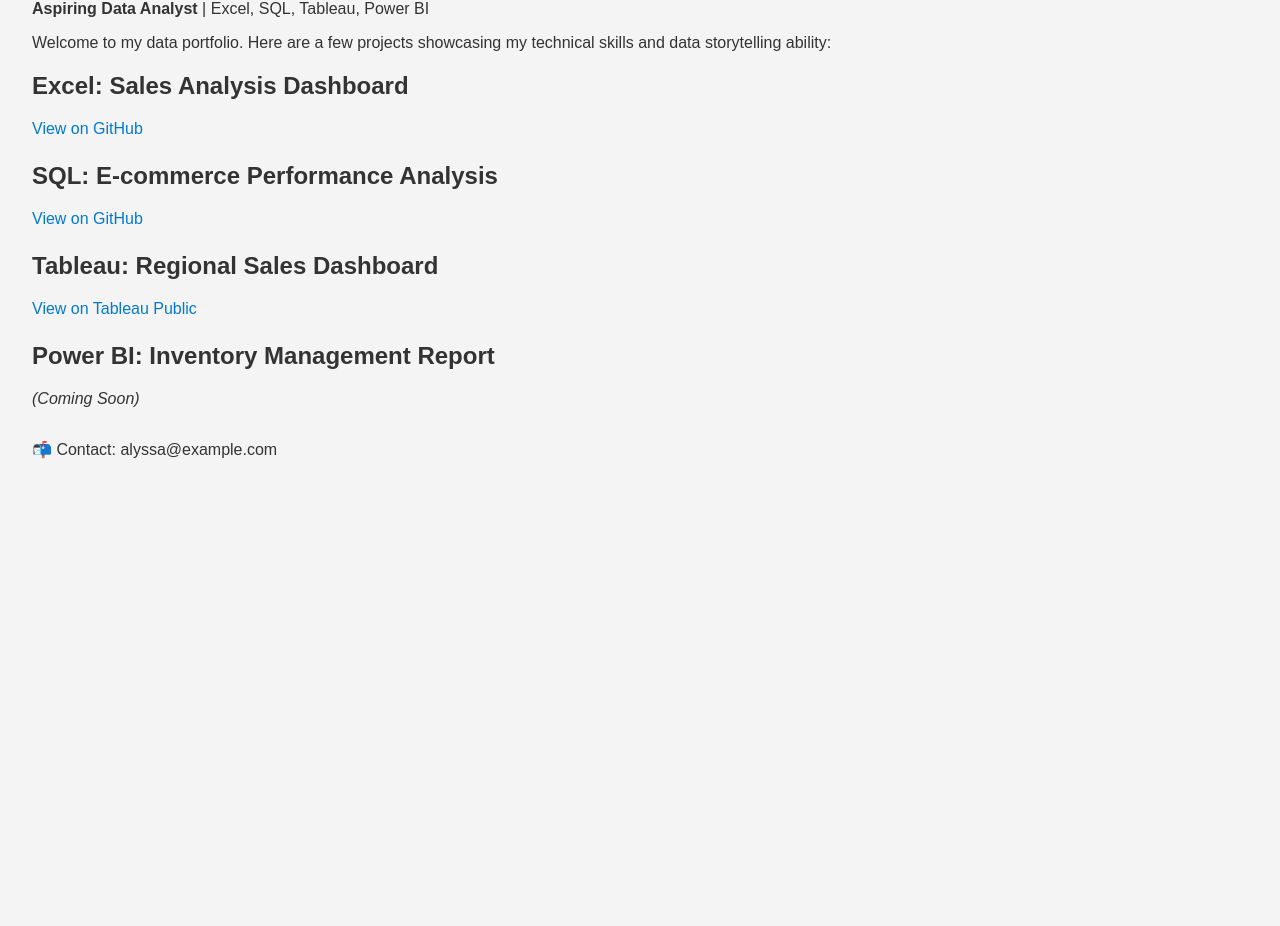
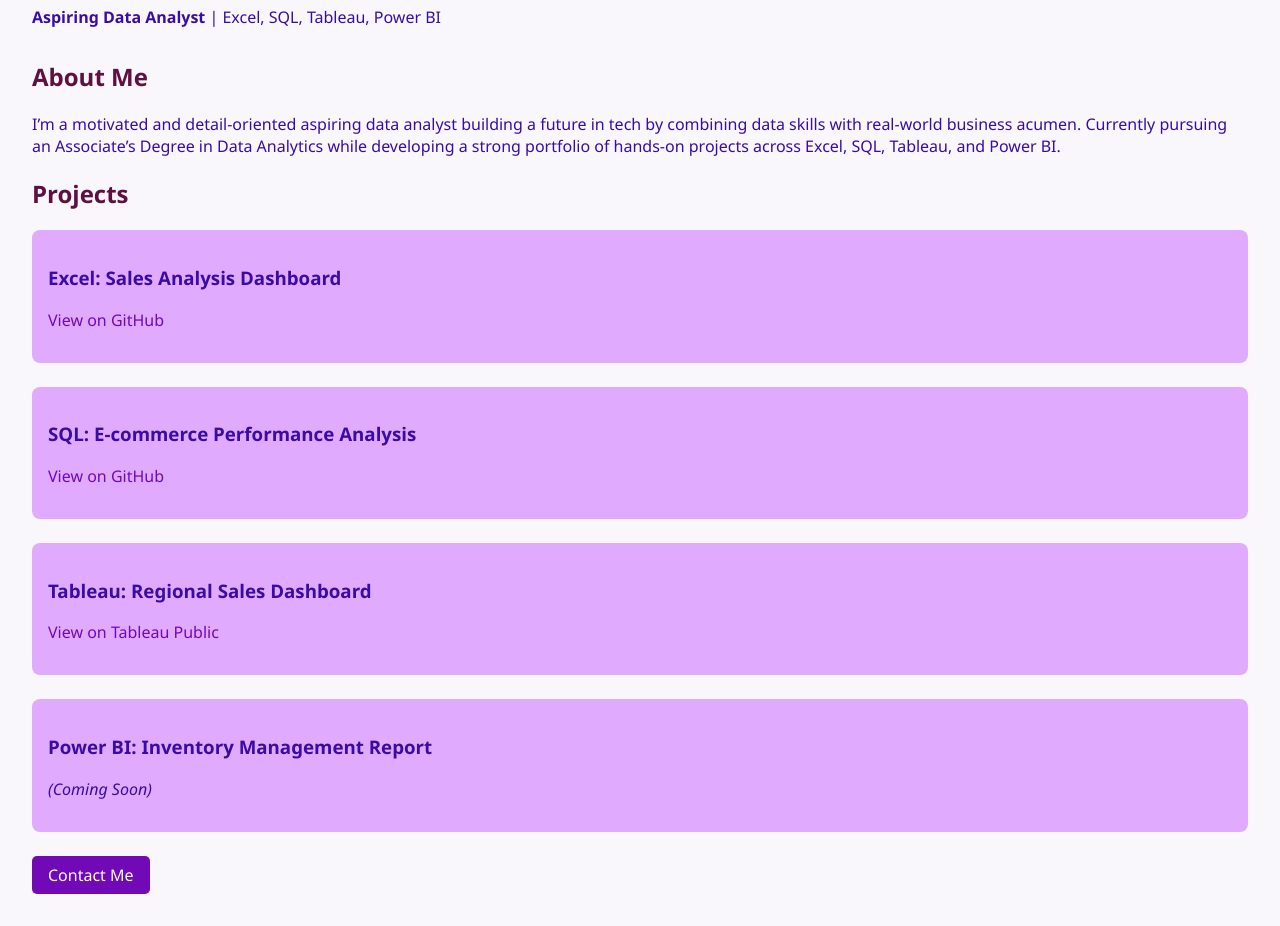
Before and after one commit to acorrethers/alyssa-portfolio, a plain HTML site: page index.html in a window 1280 px wide. Shown: the part 90-1016 px from the top of the page. Before the commit the page ends 800 px from the top, so only its background shows below. Drawn offline with Linux system fonts and the light colour scheme.

Commit message:
Update index.html

```diff
--- a/index.html
+++ b/index.html
@@ -1,45 +1,83 @@
-
 <!DOCTYPE html>
 <html lang="en">
 <head>
     <meta charset="UTF-8">
     <meta name="viewport" content="width=device-width, initial-scale=1.0">
     <title>Alyssa Correthers | Data Analyst Portfolio</title>
+    <link rel="icon" href="favicon.ico" type="image/x-icon">
     <style>
-        body { font-family: Arial, sans-serif; margin: 2rem; background: #f4f4f4; color: #333; }
-        h1 { color: #222; }
-        .project { margin-bottom: 1.5rem; }
-        a { color: #007acc; text-decoration: none; }
-        a:hover { text-decoration: underline; }
+        body {
+            font-family: 'Segoe UI', Tahoma, Geneva, Verdana, sans-serif;
+            margin: 2rem;
+            background: #f9f7fc;
+            color: #3a0ca3;
+        }
+        h1, h2 {
+            color: #5f0f40;
+        }
+        a {
+            color: #7209b7;
+            text-decoration: none;
+        }
+        a:hover {
+            text-decoration: underline;
+        }
+        .project {
+            margin-bottom: 1.5rem;
+            padding: 1rem;
+            background: #e0aaff;
+            border-radius: 8px;
+        }
+        header, footer {
+            margin-bottom: 2rem;
+        }
+        .button {
+            display: inline-block;
+            padding: 0.5rem 1rem;
+            background-color: #7209b7;
+            color: white;
+            border-radius: 5px;
+            text-decoration: none;
+        }
     </style>
 </head>
 <body>
+    <header>
         <h1>Alyssa Correthers</h1>
         <p><strong>Aspiring Data Analyst</strong> | Excel, SQL, Tableau, Power BI</p>
-    <p>Welcome to my data portfolio. Here are a few projects showcasing my technical skills and data storytelling ability:</p>
+    </header>
+
+    <section class="about">
+        <h2>About Me</h2>
+        <p>I’m a motivated and detail-oriented aspiring data analyst building a future in tech by combining data skills with real-world business acumen. Currently pursuing an Associate’s Degree in Data Analytics while developing a strong portfolio of hands-on projects across Excel, SQL, Tableau, and Power BI.</p>
+    </section>
+
+    <section>
+        <h2>Projects</h2>
 
         <div class="project">
-        <h2>Excel: Sales Analysis Dashboard</h2>
+            <h3>Excel: Sales Analysis Dashboard</h3>
             <p><a href="https://github.com/acorrethers/excel-projects" target="_blank">View on GitHub</a></p>
         </div>
 
         <div class="project">
-        <h2>SQL: E-commerce Performance Analysis</h2>
+            <h3>SQL: E-commerce Performance Analysis</h3>
             <p><a href="https://github.com/acorrethers/sql-ecommerce-performance" target="_blank">View on GitHub</a></p>
         </div>
 
         <div class="project">
-        <h2>Tableau: Regional Sales Dashboard</h2>
+            <h3>Tableau: Regional Sales Dashboard</h3>
             <p><a href="https://public.tableau.com/app/profile/alyssa.correthers" target="_blank">View on Tableau Public</a></p>
         </div>
 
         <div class="project">
-        <h2>Power BI: Inventory Management Report</h2>
+            <h3>Power BI: Inventory Management Report</h3>
             <p><em>(Coming Soon)</em></p>
         </div>
+    </section>
 
-    <footer style="margin-top: 2rem;">
-        <p>📬 Contact: alyssa@example.com</p>
+    <footer>
+        <p><a class="button" href="mailto:alyssa@example.com">Contact Me</a></p>
     </footer>
 </body>
 </html>
```
Lines whose indentation alone changed are shown as unchanged.
